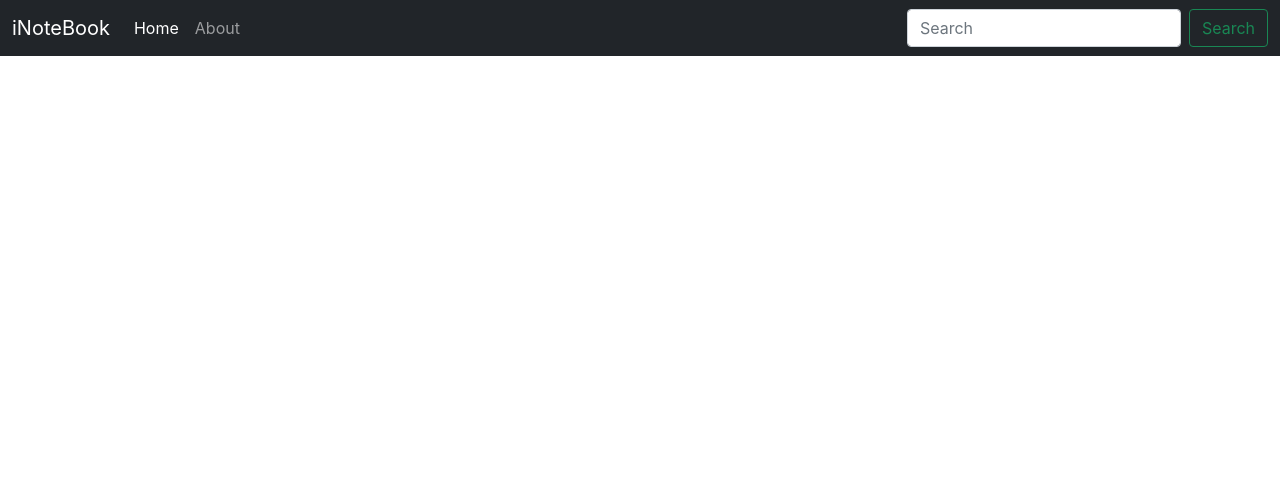
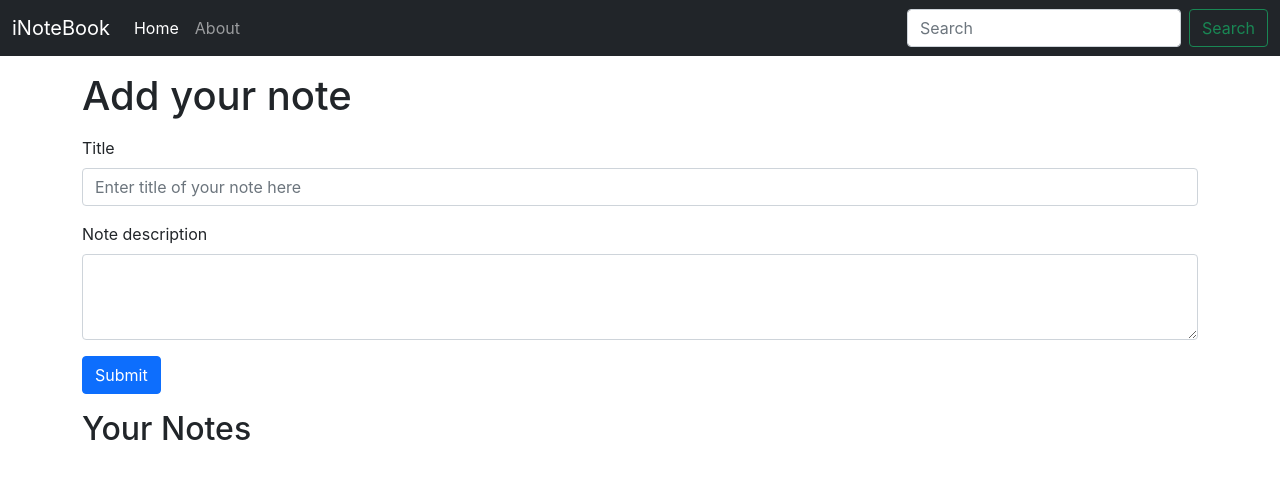
Before and after one commit to akashgit123/inote-book, a React (Create React App) app: page / in a window 1280 px wide. Shown: the top 478 px of the page. Built offline with nearby package versions, Linux system fonts and the light colour scheme.

Commit message:
uselocation and homepage setup

```diff
--- a/src/components/Home.js
+++ b/src/components/Home.js
@@ -1,9 +1,37 @@
-import React from 'react'
+import React from "react";
 
 export default function Home() {
   return (
     <div>
+      <div className="container my-3">
+        <h1>Add your note</h1>
+        <div className="mb-3">
+          <label for="exampleFormControlInput1" className="form-label my-2">
+            Title
+          </label>
+          <input
+            type="email"
+            className="form-control"
+            id="exampleFormControlInput1"
+            placeholder="Enter title of your note here"
+          />
+        </div>
+        <div className="mb-3">
+          <label for="exampleFormControlTextarea1" className="form-label">
+            Note description
+          </label>
+          <textarea
+            className="form-control"
+            id="exampleFormControlTextarea1"
+            rows="3"
+          ></textarea>
+        </div>
+        <button type="submit" className="btn btn-primary">Submit</button>
+      </div>
 
+      <div className="container my-3">
+        <h2>Your Notes</h2>
+      </div>
     </div>
-  )
+  );
 }
--- a/src/components/Navbar.js
+++ b/src/components/Navbar.js
@@ -1,7 +1,12 @@
-import React from "react";
-import {Link } from 'react-router-dom';
+import React , {useEffect} from "react";
+import {Link ,useLocation} from 'react-router-dom';
 
 export default function Navbar() {
+  let location = useLocation();
+  useEffect(() => {
+    // console.log(location)
+  }, [location])
+
   return (
     <div>
       <nav className="navbar navbar-expand-lg navbar-dark bg-dark">
@@ -23,12 +28,12 @@ export default function Navbar() {
           <div className="collapse navbar-collapse" id="navbarSupportedContent">
             <ul className="navbar-nav me-auto mb-2 mb-lg-0">
               <li className="nav-item">
-                <Link className="nav-link active" aria-current="page" to="/">
+                <Link className={`nav-link ${location.pathname ==='/'?"active":""}`} aria-current="page" to="/">
                   Home
                 </Link>
               </li>
               <li className="nav-item">
-                <Link className="nav-link" to="/about">
+                <Link className={`nav-link ${location.pathname ==='/about'?"active":""}`} to="/about">
                   About
                 </Link>
               </li>
```
